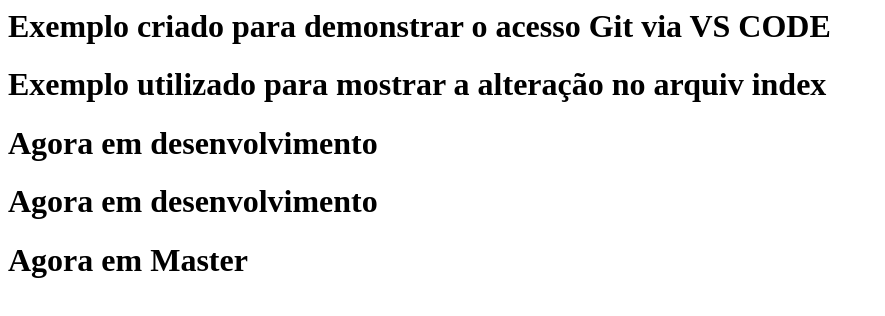
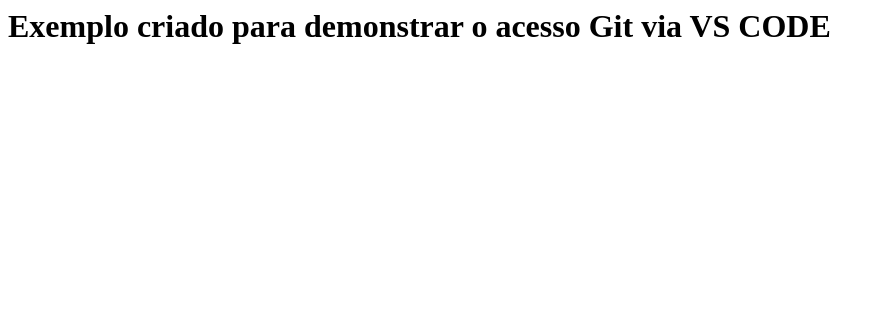
Before and after one commit to bonafew/EmergenciaIdoso, a plain HTML site: page index.html in a window 1280 px wide. Shown: the whole page, without its empty margins (0-885 px from the left). Drawn offline with Linux system fonts and the light colour scheme.

Commit message:
Tirei linhas

```diff
--- a/index.html
+++ b/index.html
@@ -4,9 +4,5 @@
     </head>
     <body>
         <h1>Exemplo criado para demonstrar o acesso Git via VS CODE</h1>
-        <h1>Exemplo utilizado para mostrar a alteração no arquiv index</h1>
-        <h1>Agora em desenvolvimento</h1>
-        <h1>Agora em desenvolvimento</h1>
-        <h1>Agora em Master</h1>
     </body>
 </html>
```
